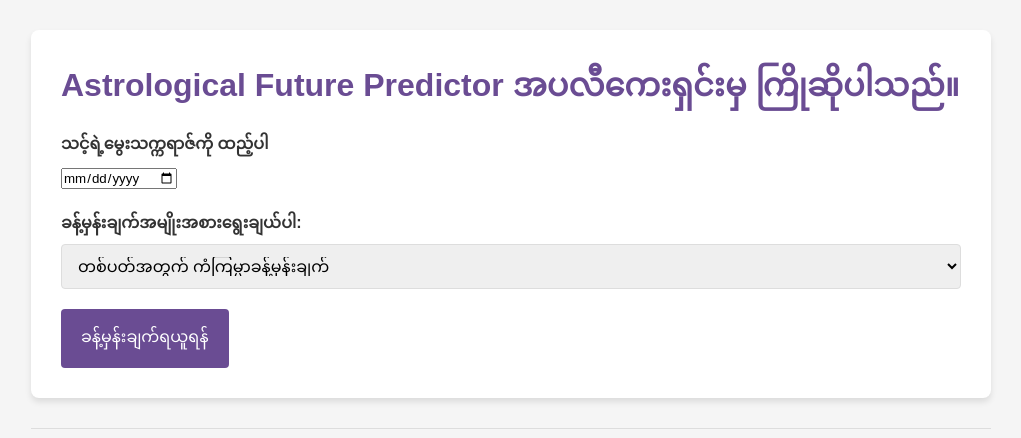
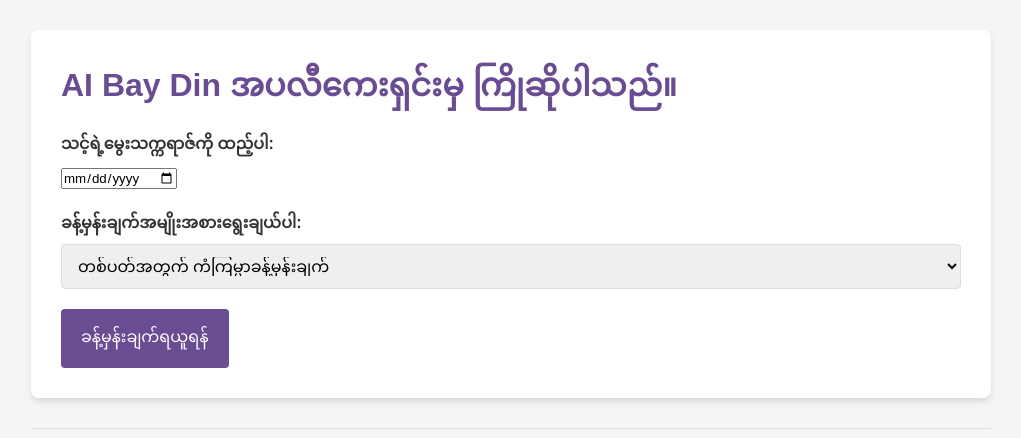
Before and after one commit to PhoneMinKhant203/ai_baydin, a Flask app: page / in a window 1280 px wide. Shown: the part 134-572 px from the top of the page, without its empty margins (129-1150 px from the left). Run offline with Flask 3, Linux system fonts and the light colour scheme; some web fonts are replaced.

Commit message:
Update index.html

```diff
--- a/templates/index.html
+++ b/templates/index.html
@@ -2,7 +2,7 @@
 
 {% block content %}
 <div class="form-container">
-    <h2>Astrological Future Predictor အပလီကေးရှင်းမှ ကြိုဆိုပါသည်။</h2>
+    <h2>AI Bay Din အပလီကေးရှင်းမှ ကြိုဆိုပါသည်။</h2>
 
     {% if error %}
         <div class="error">{{ error }}</div>
@@ -10,7 +10,7 @@
 
     <form method="POST" action="/">
         <div class="form-group">
-            <label for="birthdate">သင့်ရဲ့မွေးသက္ကရာဇ်ကို ထည့်ပါ</label>
+            <label for="birthdate">သင့်ရဲ့မွေးသက္ကရာဇ်ကို ထည့်ပါ:</label>
             <input type="date" id="birthdate" name="birthdate" placeholder="DD-MM-YYYY" required>
         </div>
 
```
